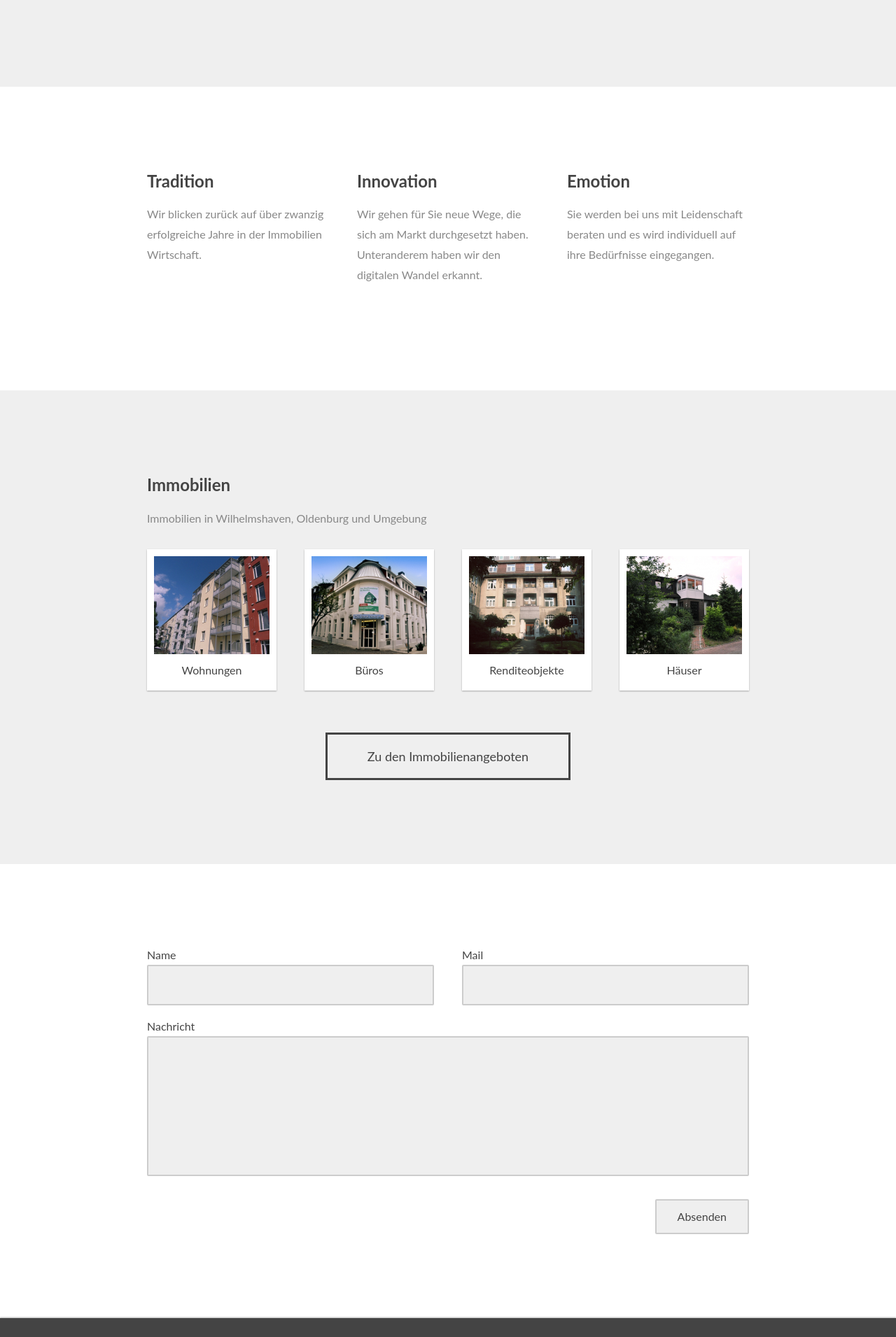
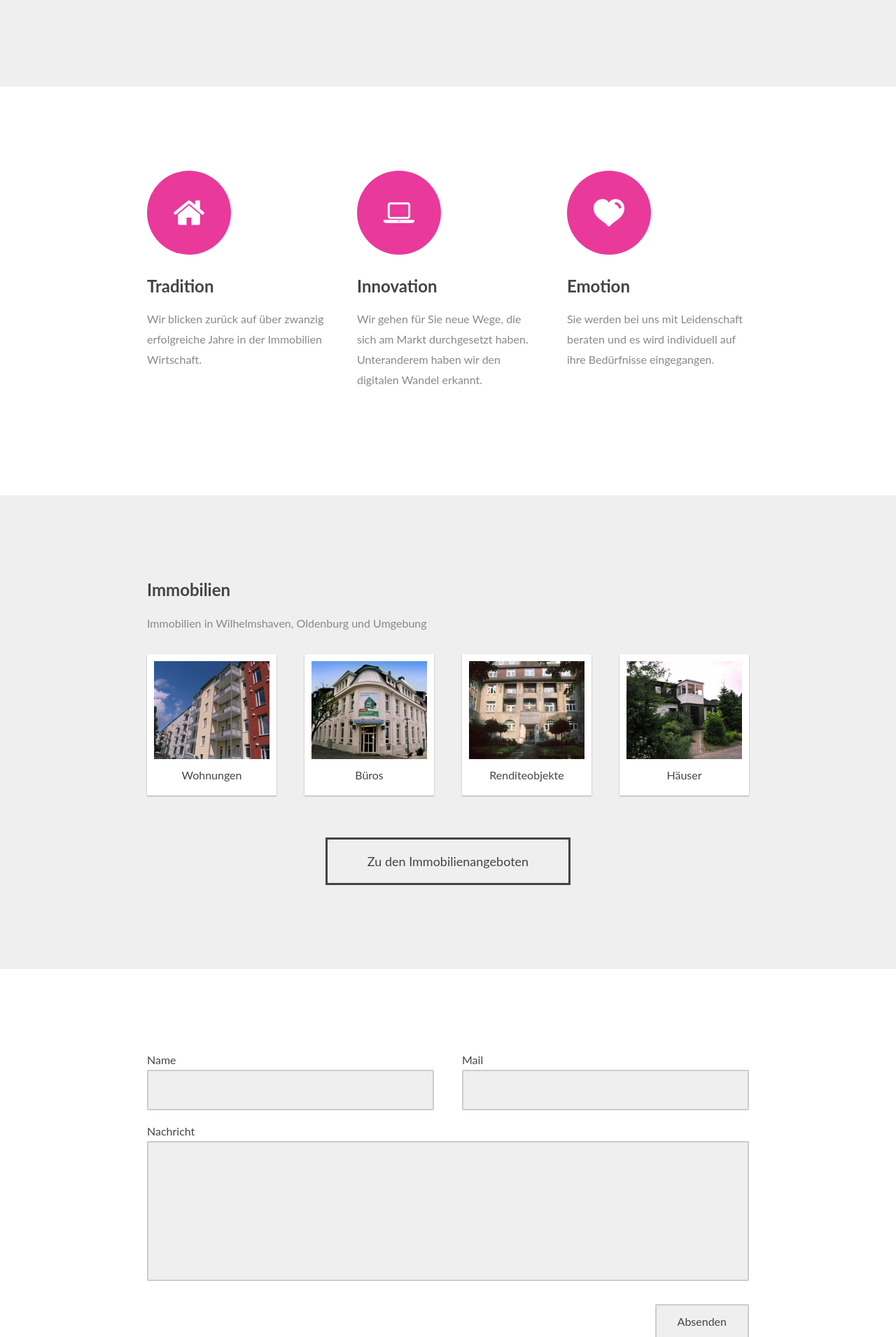
Before and after one commit to bakirnetwork/bakirimmobilien_de, a Jekyll site: the page built from _pages/index.html, in a window 1280 px wide. Shown: the part 1503-3414 px from the top of the page at 70% size. Built offline with Jekyll 4.4.1, drawn with Linux system fonts in a browser that asks for light colours; nearby versions of some CDN libraries; some web fonts are replaced.

Commit message:
Tradition, Innovation und Emotion Symbole

```diff
--- a/_includes/info.html
+++ b/_includes/info.html
@@ -1,13 +1,16 @@
 <div class="row">
 	<div class="col span-4">
+		<div class="info__icon">{% include svg/tradition.svg %}</div>
 		<h2>Tradition</h2>
 		<p>Wir blicken zurück auf über zwanzig erfolgreiche Jahre in der Immobilien Wirtschaft.</p>
 	</div>
 	<div class="col span-4">
+		<div class="info__icon">{% include svg/innovation.svg %}</div>
 		<h2>Innovation</h2>
 		<p>Wir gehen für Sie neue Wege, die sich am Markt durchgesetzt haben. Unteranderem haben wir den digitalen Wandel erkannt.</p>
 	</div>
 	<div class="col span-4">
+		<div class="info__icon">{% include svg/emotion.svg %}</div>
 		<h2>Emotion</h2>
 		<p>Sie werden bei uns mit Leidenschaft beraten und es wird individuell auf ihre Bedürfnisse eingegangen.</p>
 	</div>
--- a/assets/css/_modules.sass
+++ b/assets/css/_modules.sass
@@ -52,6 +52,22 @@
 		width: 550px
 		margin: 0 auto
 
+.info
+	&__icon
+		width: 120px
+		height: 120px
+		padding: 38px
+		margin-bottom: 30px
+		border-radius: 50%
+		background: $accent
+
+		svg
+			width: 100%
+
+
+		path
+			fill: white
+
 .immobilien
 	margin-bottom: 60px
 
```
Also changed, not shown: _includes/svg/emotion.svg (added), _includes/svg/innovation.svg (added), _includes/svg/tradition.svg (added).
